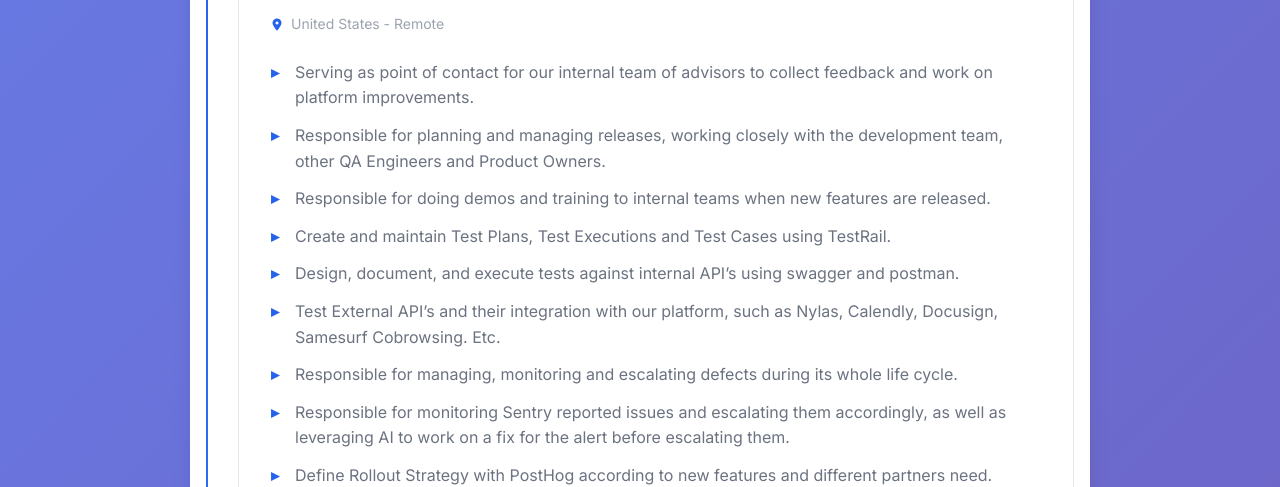
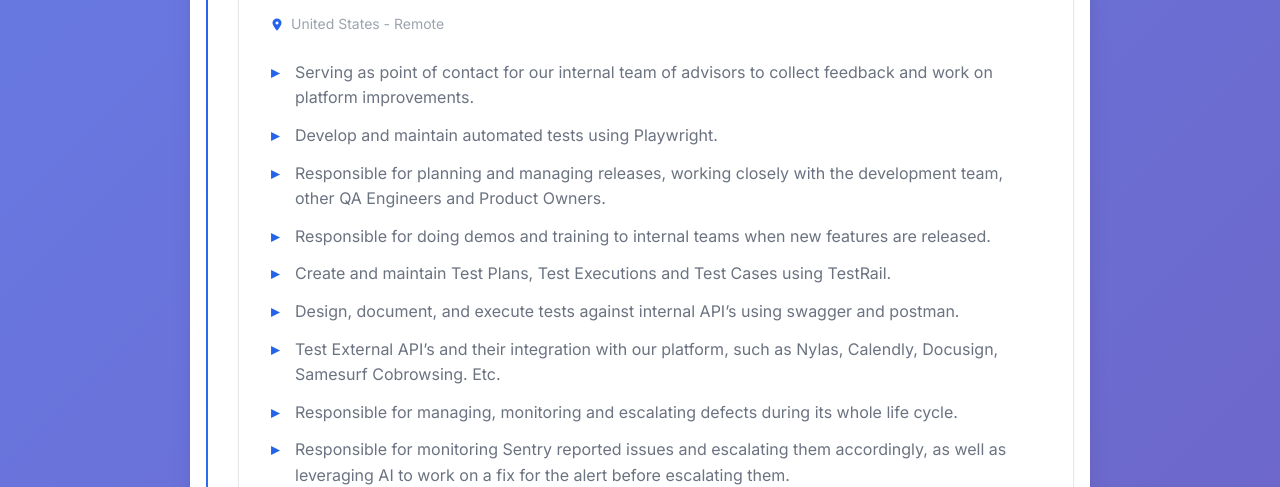
Before and after one commit to caiofelipegobbi/online-resume, a plain HTML site: page index.html in a window 1280 px wide. Shown: the part 613-1100 px from the top of the page. Drawn offline with nearby package versions, Linux system fonts and the light colour scheme.

Commit message:
Added a new bullet point of experience

```diff
--- a/index.html
+++ b/index.html
@@ -62,6 +62,7 @@
                         <ul class="experience-list">
                             <li>Serving as point of contact for our internal team of advisors to collect feedback and work on
                                 platform improvements.</li>
+                            <li>Develop and maintain automated tests using Playwright.</li>
                             <li>Responsible for planning and managing releases, working closely with the development team, other QA Engineers and Product Owners.</li>
                             <li>Responsible for doing demos and training to internal teams when new features are
                                 released.</li>
```
